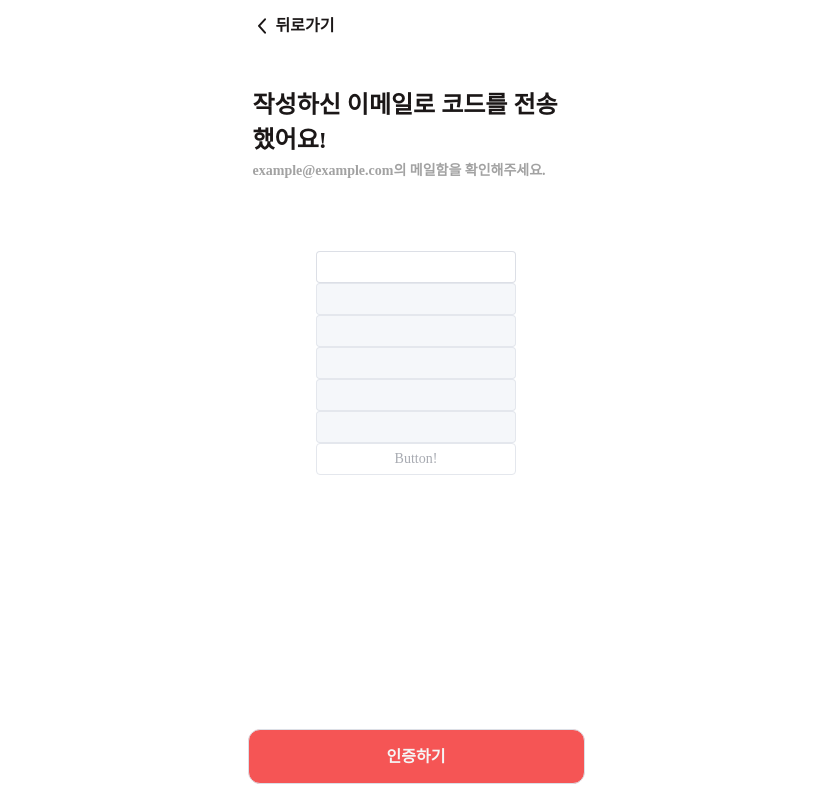
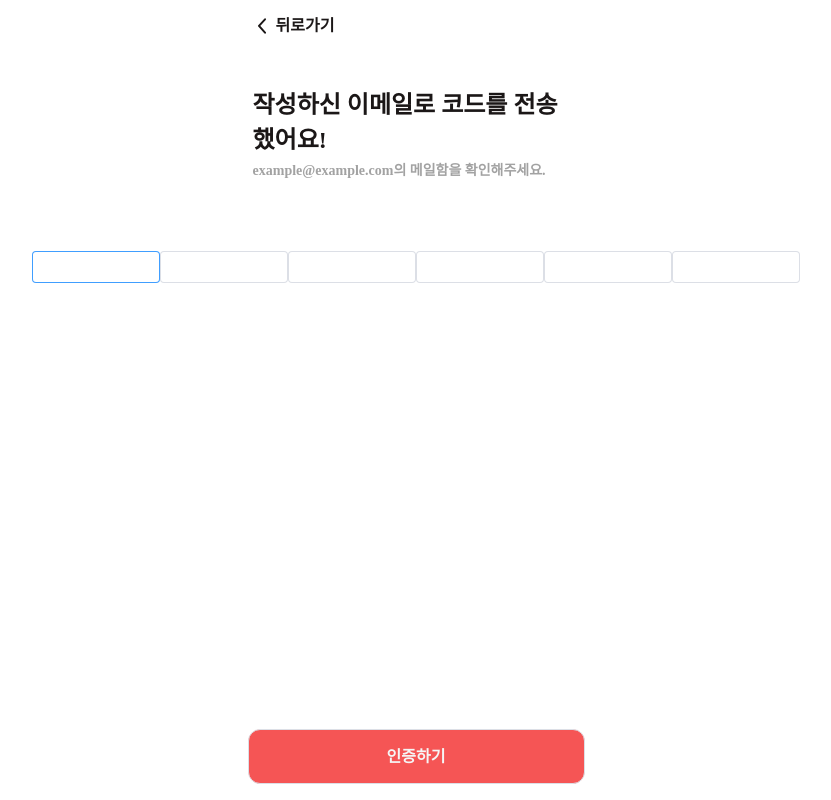
Before and after one commit to sin-hyunjin/Chkapoka-client, a Vue app: page / in a window 1280 px wide. Shown: the whole page, without its empty margins (224-1055 px from the left). Built offline with nearby package versions, Linux system fonts and the light colour scheme; a web font is replaced by a local one; what vue-query would draw is missing.

Commit message:
Add code analysis to annotation

```diff
--- a/src/components/commons/CpEmailNumberInput.vue
+++ b/src/components/commons/CpEmailNumberInput.vue
@@ -97,55 +97,34 @@
 
 <template>
   <div class="wrap">
+    <!--
+      v-for="(_,idx) in 6" -> idx값만 사용하고 배열의 요소 값은 신경x
+                              0-5 idx를 이용하여 6번의 반복 생성
+      :autofocus="idx === 0" -> 첫 번째 입력 필드에 자동으로 focus 설정
+      :model-value="splitModelValue(modelValue, idx)"
+        -> modelValue : 사용자가 입력한 값, idx : 현재 입력 필드의 인덱스
+        splitModelValue() : 사용자가 입력한 값을 6개의 필드에 분할하여 표시해주는 함수
+      :disabled="modelValue.length < idx"
+        -> 현재 입력된 값의 길이가 인덱스보다 작으면 입력필드 비활성화
+      @keyup="handleKeyup($event, idx)"
+        -> keyup 이벤트 발생 시 handleKeyup 함수 호출
+      @paste="handlePaste($event, idx)"
+        -> paste 이벤트 발생 시 handlePaste 함수 호출
+    -->
     <el-input
-      ref="inputRef1"
-      :model-value="inputValue1"
-      :disabled="inputDisabled1"
+      v-for="(_, idx) in 6"
+      ref="inputRefs"
+      :key="idx"
+      :autofocus="idx === 0"
       type="text"
       maxlength="1"
-      @keyup="handleKeyup($event, 0)"
+      @keyup="handleKeyup($event, idx)"
+      @paste="handlePaste($event, idx)"
     />
-    <el-input
-      ref="inputRef2"
-      :model-value="inputValue2"
-      :disabled="inputDisabled2"
-      type="text"
-      maxlength="1"
-      @keyup="handleKeyup($event, 1)"
-    />
-    <el-input
-      ref="inputRef3"
-      :model-value="inputValue3"
-      :disabled="inputDisabled3"
-      type="text"
-      maxlength="1"
-      @keyup="handleKeyup($event, 2)"
-    />
-    <el-input
-      ref="inputRef4"
-      :model-value="inputValue4"
-      :disabled="inputDisabled4"
-      type="text"
-      maxlength="1"
-      @keyup="handleKeyup($event, 3)"
-    />
-    <el-input
-      ref="inputRef5"
-      :model-value="inputValue5"
-      :disabled="inputDisabled5"
-      type="text"
-      maxlength="1"
-      @keyup="handleKeyup($event, 4)"
-    />
-    <el-input
-      ref="inputRef6"
-      :model-value="inputValue6"
-      :disabled="inputDisabled6"
-      type="text"
-      maxlength="1"
-      @keyup="handleKeyup($event, 5)"
-    />
-    <el-button :disabled="!isAllInput">Button!</el-button>
+    <!--
+      :model-value="splitModelValue(modelValue, idx)"
+      :disabled="modelValue.length < idx"
+    -->
   </div>
 </template>
 <!-- * ref, unref, computed
@@ -279,54 +258,44 @@
 
  -->
 <script setup lang="ts">
-import { computed, ref, unref } from "vue";
-import { ElInput, ElButton } from "element-plus";
+import { ref, defineProps, defineEmits } from "vue";
+import { ElInput } from "element-plus";
 
-const inputRef1 = ref<HTMLInputElement>();
-const inputRef2 = ref<HTMLInputElement>();
-const inputRef3 = ref<HTMLInputElement>();
-const inputRef4 = ref<HTMLInputElement>();
-const inputRef5 = ref<HTMLInputElement>();
-const inputRef6 = ref<HTMLInputElement>();
+const props = defineProps<{
+  modelValue: string;
+}>();
 
-const inputValue1 = ref<string>("");
-const inputValue2 = ref<string>("");
-const inputValue3 = ref<string>("");
-const inputValue4 = ref<string>("");
-const inputValue5 = ref<string>("");
-const inputValue6 = ref<string>("");
+const emits = defineEmits<{
+  (e: "update:modelValue", value: string): void;
+}>();
 
-const inputDisabled1 = ref<boolean>(false);
-const inputDisabled2 = ref<boolean>(true);
-const inputDisabled3 = ref<boolean>(true);
-const inputDisabled4 = ref<boolean>(true);
-const inputDisabled5 = ref<boolean>(true);
-const inputDisabled6 = ref<boolean>(true);
+// const splitModelValue = (modelValue: string, idx: number) => {
+//   // el-input에서 받아온 modelValue(입력 값), idx(필드 인덱스)
+//   const len = modelValue.length; // 받아온 입력 값의 길이 확인
+//   if (idx <= len - 1) {
+//     // 입력 필드의 인덱스가 사용자가 입력한 길이를 초과하지 않는다면
+//     return modelValue[idx];
+//     // 인덱스 값에 따른 해당 위치의 문자 반환
+//     // 입력한 값을 6개의 입력 필드로 분할하여 표시
+//   } else {
+//     return ""; // 인덱스가 입력 값의 길이보다 크거나 같으면 빈 입력필드 표시
+//   }
+// };
 
-const inputValues = computed<string[]>(() => {
-  return [
-    unref(inputValue1),
-    unref(inputValue2),
-    unref(inputValue3),
-    unref(inputValue4),
-    unref(inputValue5),
-    unref(inputValue6),
-  ];
-});
+const inputRefs = ref<InstanceType<typeof ElInput>[]>();
 
-const isAllInput = computed<boolean>(
-  () => inputValues.value.filter((value) => value === "").length === 0,
-);
-
+// 키보드 이벤트 처리
 const handleKeyup = (event: KeyboardEvent, idx: number) => {
   if (allowKeys.includes(event.key)) {
     // backspace일 경우, 현재 인풋의 데이터의 ""으로 만들고, disabled을 추가한다.
     if (event.key === "Backspace") {
       clearInput(idx);
+      focusInput(idx - 1);
     }
     // 숫자일 경우, 현재 인풋의 데이터에 한글자 숫자를 집어넣고, 다음 인풋의 disabled을 해제한다.
     else {
       setInputValue(idx, event.key);
+      focusInput(idx + 1);
     }
   }
 };
@@ -345,73 +314,48 @@ const allowKeys = [
   "9",
 ];
 
+// 입력 필드 clear
+// idx는 자울 입력 필드의 인덱스
 const clearInput = (idx: number) => {
-  switch (idx) {
-    case 0:
-      inputValue1.value = "";
-      break;
-    case 1:
-      inputValue2.value = ""; // current input value set ""
-      inputDisabled2.value = true; // current input disable
-      inputRef1.value?.focus(); // prev input focus
-      break;
-    case 2:
-      inputValue3.value = "";
-      inputDisabled3.value = true;
-      inputRef2.value?.focus();
-      break;
-    case 3:
-      inputValue4.value = "";
-      inputDisabled4.value = true;
-      inputRef3.value?.focus();
-      break;
-    case 4:
-      inputValue5.value = "";
-      inputDisabled5.value = true;
-      inputRef4.value?.focus();
-      break;
-    case 5:
-      inputValue6.value = "";
-      inputDisabled6.value = true;
-      inputRef5.value?.focus();
-      break;
-    default:
-      break;
+  // 현재 입력 필드 이전의 문자열은 유지, 지우려는 입력 필드 이후의 문자열 잘라냄
+  const newValue = props.modelValue.slice(0, idx - 1);
+  // 잘라낸 값을 부모 컴포넌트로 업데이트
+  emits("update:modelValue", newValue);
+};
+
+// 입력 필드에 새로운 값을 설정하고 해당 값 업데이트
+// idx: 설정할 입력 필드의 인덱스, value: 설정할 새로운 값
+const setInputValue = (idx: number, value: string) => {
+  // 현재 입력필드 이전의 문자열과 새로운 값을 합쳐서 새로운 문자열 생성
+  const newValue = props.modelValue.slice(0, idx) + value;
+  // 생성된 새로운 문자열을 부모 컴포넌트로 업데이트
+  emits("update:modelValue", newValue);
+};
+
+// 지정된 입력 필드에 포커스 설정
+// targetIdx: 포커스를 설정할 입력 필드의 인덱스
+const focusInput = (targetIdx: number) => {
+  if (inputRefs.value) {
+    // 입력 필드가 존재한다면?
+    // targetIdx가 0보다 크거나 &&
+    // targetIdx가 입력 필드의 총 개수보다 작거나 같은지 확인
+    // 즉, targetIdx의 유효성 확인
+    if (0 <= targetIdx && targetIdx <= inputRefs.value.length - 1) {
+      // 유효하다면 해당 인덱스의 입력 필드에 포커스 설정
+      inputRefs.value[targetIdx].focus();
+    }
   }
 };
 
-const setInputValue = (idx: number, value: string) => {
-  switch (idx) {
-    case 0:
-      inputValue1.value = value; // current input set "correct value"
-      inputDisabled2.value = false; // next input remove disable
-      inputRef2.value?.focus(); // next input focus
-      break;
-    case 1:
-      inputValue2.value = value;
-      inputDisabled3.value = false;
-      inputRef3.value?.focus();
-      break;
-    case 2:
-      inputValue3.value = value;
-      inputDisabled4.value = false;
-      inputRef4.value?.focus();
-      break;
-    case 3:
-      inputValue4.value = value;
-      inputDisabled5.value = false;
-      inputRef5.value?.focus();
-      break;
-    case 4:
-      inputValue5.value = value;
-      inputDisabled6.value = false;
-      inputRef6.value?.focus();
-      break;
-    case 5:
-      inputValue6.value = value;
-      break;
-    default:
-      break;
+const handlePaste = (event: ClipboardEvent, idx: number) => {
+  // Paste event is only in the first input
+  if (idx !== 0) return;
+  const pastedValue = event.clipboardData?.getData("text");
+
+  // exist clipboard data & 6 letter & only number
+  if (pastedValue && pastedValue.length === 6 && !isNaN(Number(pastedValue))) {
+    emits("update:modelValue", pastedValue);
+    focusInput(5);
   }
 };
 </script>
@@ -419,6 +363,6 @@ const setInputValue = (idx: number, value: string) => {
 <style scoped lang="scss">
 .wrap {
   display: flex;
-  flex-direction: column;
+  flex-direction: row;
 }
 </style>
```
